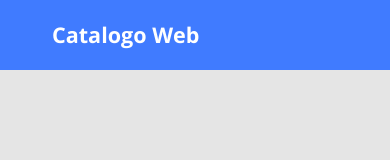
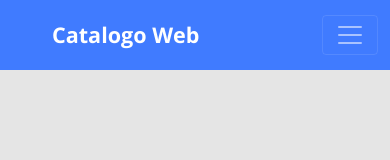
Before and after one commit to rmarinheiro/catalogo-web, a React (Create React App) app: page / in a window 390 px wide. Shown: the top 160 px of the page. Built offline with nearby package versions, Linux system fonts and the light colour scheme.

Commit message:
Navbar hamburger

```diff
--- a/src/components/Navbar/index.tsx
+++ b/src/components/Navbar/index.tsx
@@ -1,19 +1,35 @@
 import React from "react";
 import "assets/styles/custom.scss";
 import "App.css";
-import './styles.css'
+import "./styles.css";
+import 'bootstrap/js/src/collapse.js';
 
 const Navbar = () => {
   return (
-    <nav className="navbar navbar-expand-md bg-primary main-nav">
+    <nav className="navbar navbar-expand-md navbar-dark bg-primary main-nav">
       <div className="container-fluid">
         <a href="link" className="nav-logo">
           <h4>Catalogo Web</h4>
         </a>
-        <div className="collapse navbar-collapse">
+
+        <button
+          className="navbar-toggler"
+          type="button"
+          data-bs-toggle="collapse"
+          data-bs-target="#catalog-navbar"
+          aria-controls="catalog-navbar"
+          aria-expanded="false"
+          aria-label="Toggle navigation"
+        >
+          <span className="navbar-toggler-icon"></span>
+        </button>
+
+        <div className="collapse navbar-collapse" id="catalog-navbar">
           <ul className="navbar-nav offset-md-2 main-menu">
             <li>
-              <a href="link" className="active">HOME</a>
+              <a href="link" className="active">
+                HOME
+              </a>
             </li>
             <li>
               <a href="link">CATÁLOGO</a>
--- a/src/components/Navbar/styles.css
+++ b/src/components/Navbar/styles.css
@@ -1,5 +1,5 @@
 .main-nav{
-    height: 70px;
+    min-height: 70px;
     padding-left:40px ;
 }
 
```
